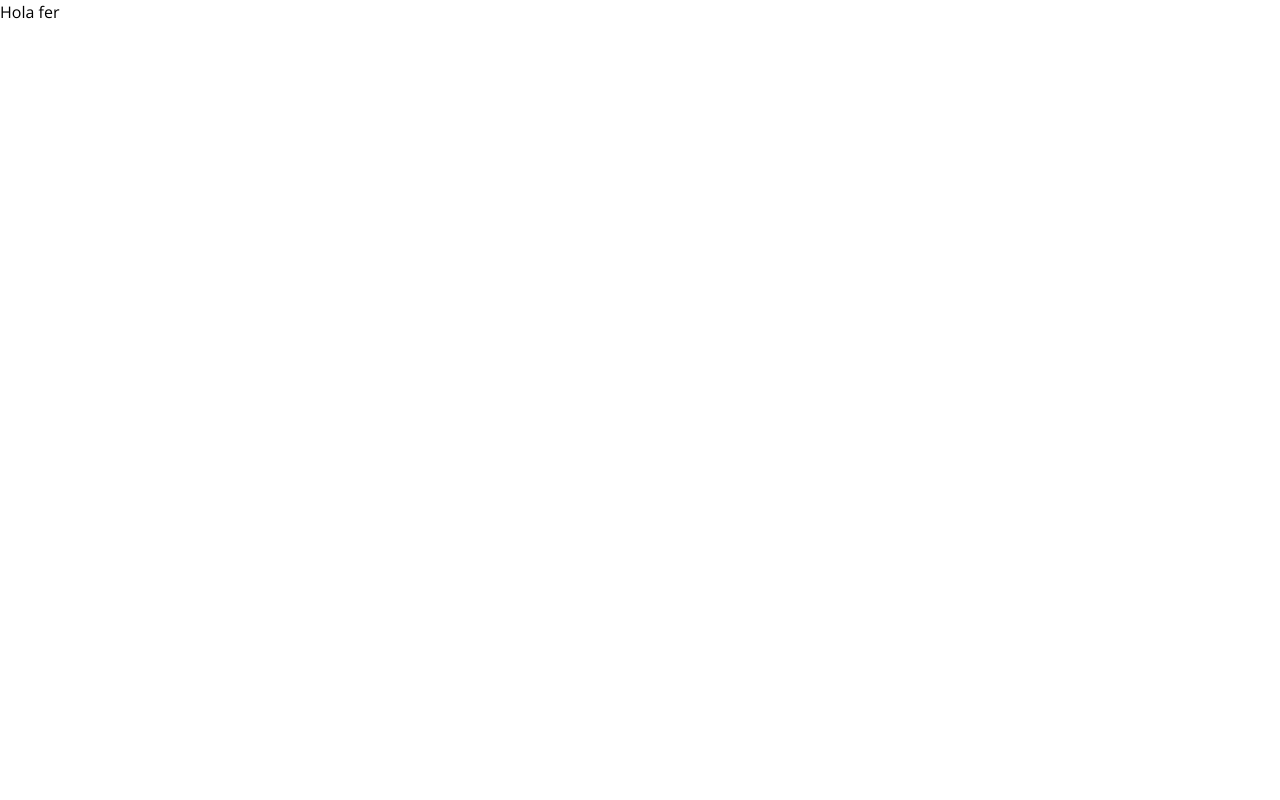
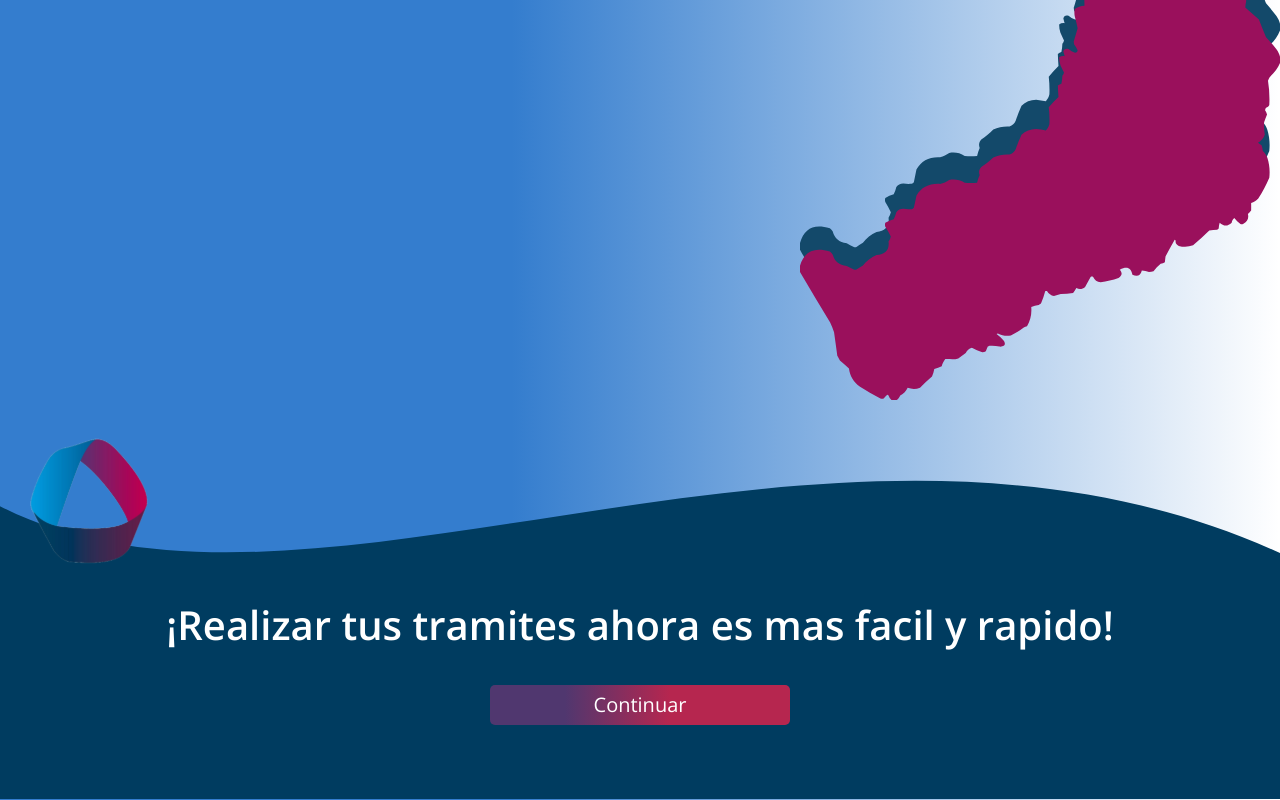
Before and after one commit to Pipoteex/proyecto-turnos, a React (Vite) app: page / in a window 1280 px wide. Built offline with nearby package versions, Linux system fonts and the light colour scheme; a web font is replaced by a local one.

Commit message:
fix: cambiado ruta default

```diff
--- a/src/App.tsx
+++ b/src/App.tsx
@@ -10,7 +10,7 @@
         <QueryClientProvider client={queryClient}>
             <BrowserRouter>
                 <Routes>
-          <Route path="/" element={<div>Hola fer</div>} />
+                    <Route path="/" element={<Turnos />} />
                     <Route path="/turnos" element={<Turnos />} />
                     <Route path="/opciones" element={<Opciones />} />
 
```
Lines whose indentation alone changed are shown as unchanged.
